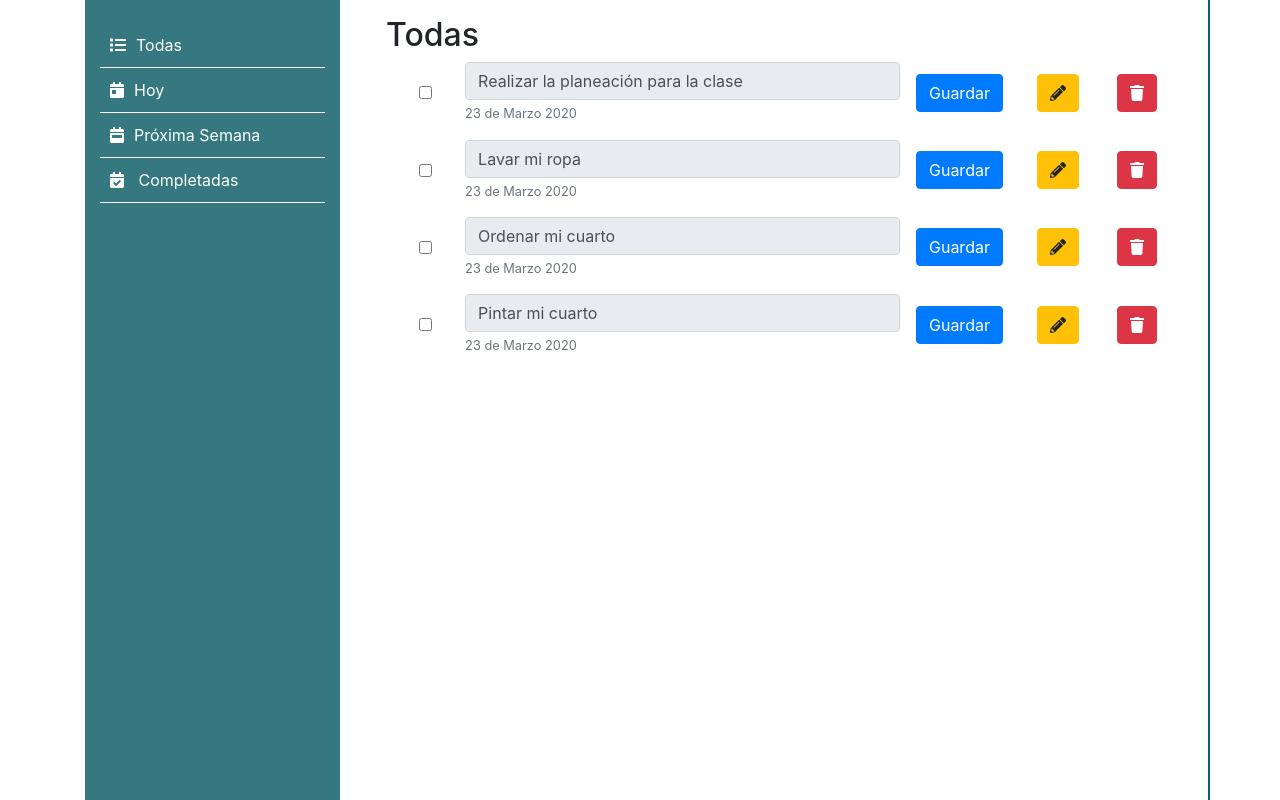
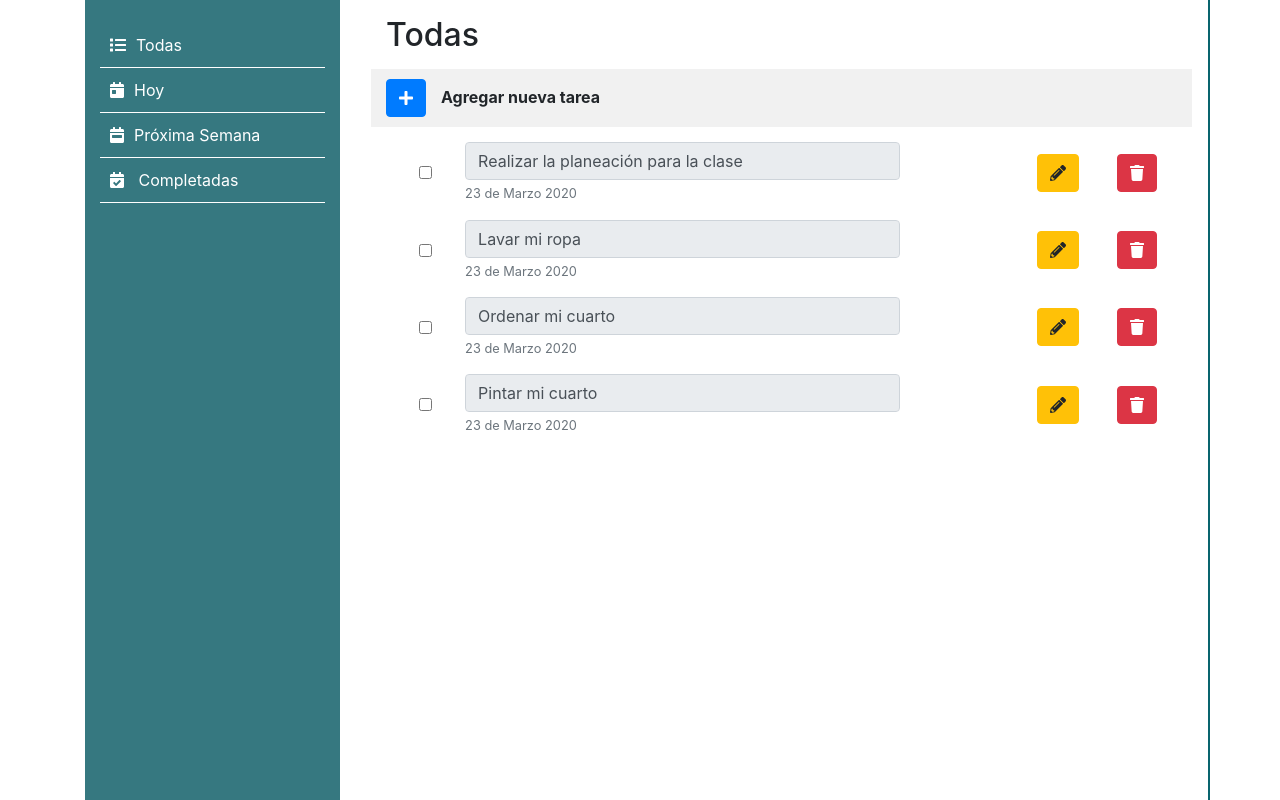
Before and after one commit to oscar-islas/academlo-react-todolist, a React (Create React App) app: page / in a window 1280 px wide. Built offline with nearby package versions, Linux system fonts and the light colour scheme; a web font is replaced by a local one.

Commit message:
Agregando el método para ocultar o mostrar elementos con el botón agregar tarea

```diff
--- a/src/App.js
+++ b/src/App.js
@@ -35,12 +35,29 @@ class App extends React.Component{
           date: "23 de Marzo 2020",
           disabled: true
         }
-      ]
+      ],
+      addTask: false,
     }
     //Ligar los métodos al contexto actual
     this.editTask = this.editTask.bind(this);
     this.editText = this.editText.bind(this);
+    this.deleteTask = this.deleteTask.bind(this);
+    this.editTaskState = this.editTaskState.bind(this);
   }
+
+  editTaskState(){
+    this.setState(state => ({ addTask: !state.addTask}));
+  }
+
+  //addTask = false
+  //this.setState({addTask: !this.state.addTask}) => tomaría 200 ms en actualizar el estado
+  //100ms
+  //addTask = false
+  //150ms presionamos nuevamente el botón
+  //this.setState({addTask: this.state.addTask}) => tomaría ms en actualizar el estado
+  //200ms
+  //addTask = true
+  //El resultado esperado de acuerdo a la interacción sería addTask = false
 
   editTask(id){
     //Obtener el objeto que coincida con el id de la tarea que deseamos modificar
@@ -66,6 +83,17 @@ class App extends React.Component{
     this.setState({tasks: taskArray});
   }
 
+  deleteTask(id){
+    //Obtener el indice del item que deseamos borrar
+    let taskIndex = this.state.tasks.findIndex( task => task.id === id);
+    //Crear una copía para poder manipular el arreglo
+    let taskArray = this.state.tasks;
+    //Borrar el elemento con el método splice
+    taskArray.splice(taskIndex, 1);
+    //Agregar el nuevo valor para el estado tasks
+    this.setState({tasks: taskArray});
+  }
+
   render(){
     return(
       <BrowserRouter>
@@ -79,9 +107,12 @@ class App extends React.Component{
                 <Route exact path='/'>
                   <Home
                     titulo="Todas"
+                    addTaskState={this.state.addTask}
+                    editTaskState={this.editTaskState}
                     tareas={this.state.tasks}
                     editFn={this.editTask}
                     editTextFn={this.editText}
+                    deleteFn={this.deleteTask}
                   />
                 </Route>
                 <Route >
--- a/src/components/list-item/list-item-component.jsx
+++ b/src/components/list-item/list-item-component.jsx
@@ -19,14 +19,19 @@ export default function ListItem(props){
             </Form.Group>
             { /* Buttons */ }
             <Form.Group className="save-btn-form">
-                <Button variant="primary">Guardar</Button>
+                {
+                    //Expresión ternaria
+                    props.disable ? <div></div> : <Button variant="primary">Guardar</Button>
+                }
             </Form.Group>
+            { /* Botón de editar */ }
             <Form.Group className="option-btn-form">
                 <Button variant="warning" onClick={() => props.editFn(props.id)}>
                     <FontAwesomeIcon icon={faPencilAlt} />
                 </Button>
             </Form.Group>
-            <Form.Group className="option-btn-form">
+            { /* Botón de borrar */}
+            <Form.Group className="option-btn-form" onClick={() => props.deleteFn(props.id)}>
                 <Button variant="danger">
                     <FontAwesomeIcon icon={faTrash} />
                 </Button>
--- a/src/views/home/home-styles.css
+++ b/src/views/home/home-styles.css
@@ -54,3 +54,14 @@
 .form-flebox .checkbox-form .form-check{
     padding-left: 0px;
 }
+
+.contenedor-agregar-tarea{
+    margin: 15px 0px;
+    padding: 10px 0px;
+    background-color: #f1f1f1;
+}
+
+.btn-label{
+    margin-left: 15px;
+    font-weight: bold;
+}
--- a/src/views/home/home-view.jsx
+++ b/src/views/home/home-view.jsx
@@ -1,21 +1,59 @@
 import React from 'react';
 import './home-styles.css';
+import {Row, Col, Button, Form} from 'react-bootstrap';
+import {FontAwesomeIcon} from '@fortawesome/react-fontawesome';
+import {faPlus, faTimes} from '@fortawesome/free-solid-svg-icons';
 import ListItem from '../../components/list-item/list-item-component';
 
 export default function Home(props){
     return(
         <div className="home-page">
             <h2>{props.titulo}</h2>
+            { /* Agregar una nueva tarea */ }
+
+            {
+                props.addTaskState ? (
+                    <Row className="contenedor-agregar-tarea">
+                        { /* Botón regresar al estado original */ }
+                        <Col md={1}>
+                            <Button onClick={props.editTaskState}>
+                                <FontAwesomeIcon icon={faTimes} />
+                            </Button>
+                        </Col>
+                        <Col md={7}>
+                            <Form.Control type="text" />
+                        </Col>
+                        <Col md={4}>
+                            <Button onClick={() => console.log("Has guardado la tarea")}>
+                                Guardar
+                            </Button>
+                        </Col>
+                    </Row>
+                ) : (
+                    <Row className="contenedor-agregar-tarea">
+                        { /* Botón para agregar una tarea */ }
+                        <Col md={6}>
+                            <Button onClick={props.editTaskState}>
+                                <FontAwesomeIcon icon={faPlus} />
+                            </Button>
+                            <span className="btn-label">Agregar nueva tarea</span>
+                        </Col>
+                    </Row>
+                )
+            }
+
             {
                 props.tareas.map( task => {
                     return(
                         <ListItem
+                            key={task.id}
                             id={task.id}
                             content={task.content}
                             date={task.date}
                             disable={task.disabled}
                             editFn={props.editFn}
                             editTextFn={props.editTextFn}
+                            deleteFn={props.deleteFn}
                         />
                     )
                 })
```
